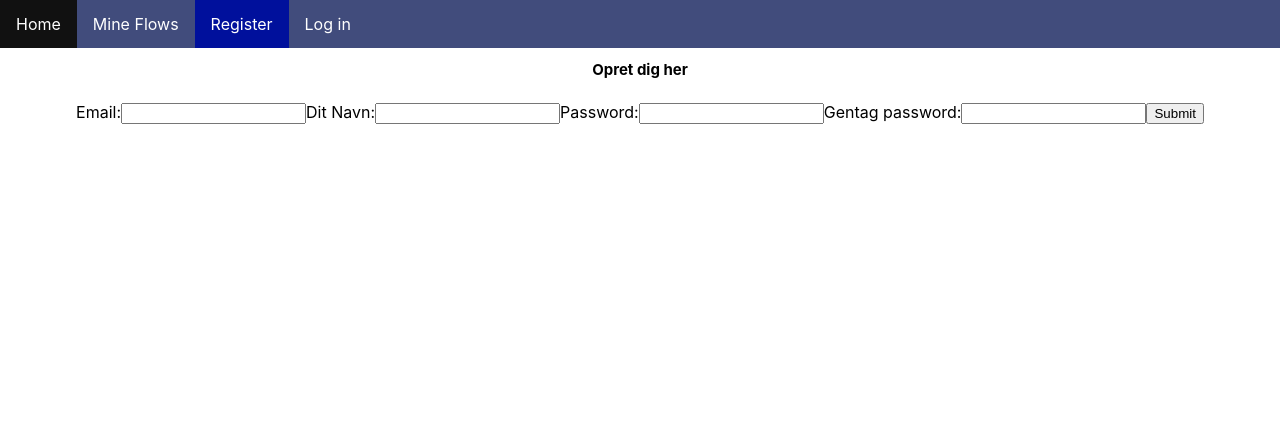
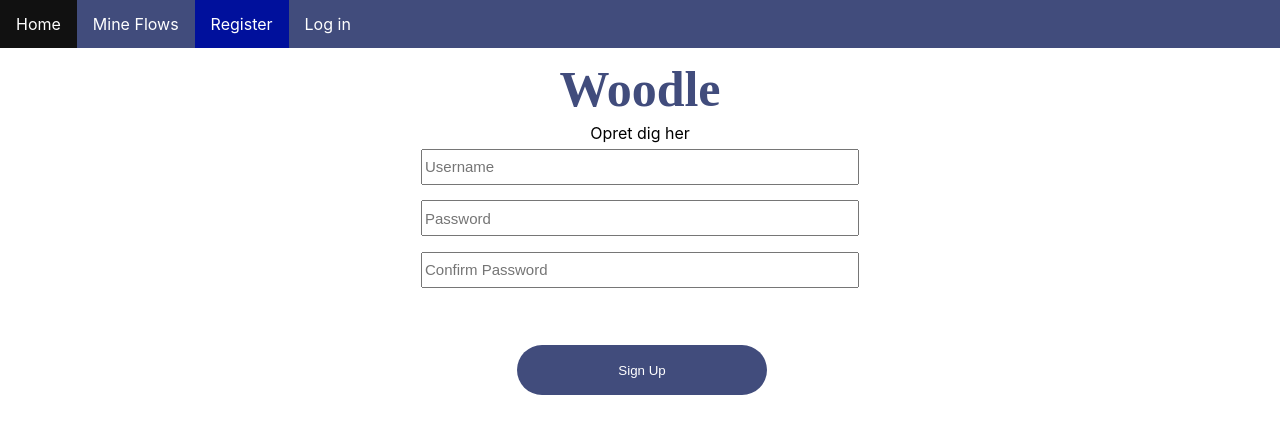
Before and after one commit to AICode97/Security2021, a React (Create React App) app in the folder FrontEnd/: page /register in a window 1280 px wide. Shown: the top 434 px of the page. Built offline with nearby package versions, Linux system fonts and the light colour scheme.

Commit message:
Added styling and some future use code

```diff
--- /dev/null
+++ b/FrontEnd/src/RegisterAndLogin.css
@@ -0,0 +1,58 @@
+.registerLogo {
+    color: rgb(65, 76, 124);
+    font-family: "Modak", cursive;
+    position: relative;
+    font-size: 50px;
+  }
+
+
+
+  .registerContainer {
+    border-radius: 5px;
+    background-color: #ffffff;
+    padding: 3px;
+    position: absolute;
+    left: 50%;
+    top: 15%;
+    transform: translate(-50%, -0%);
+    width: 450px;
+    height: 450px;
+  }
+
+  .nameField {
+    font-size: 30px;
+    margin-bottom: 10px;
+  }
+
+  .inputField {
+    width: 430px;
+    height: 30px;
+    margin-bottom: 10px;
+    font-size: 15px;
+  }
+
+  .makeButton {
+    border: none;
+    outline: none;
+    margin: auto;
+    color: white;
+    width: 250px;
+    background-color: rgb(65, 76, 124);
+    position: absolute;
+    border-radius: 100px;
+    left: 230px;
+    top: 250px;
+    transform: translate(-50%, -50%);
+    height: 50px;
+  }
+  .makeButton:hover {
+    background-color: rgb(50, 64, 128);
+  }
+
+
+  .statusMessage {
+    position: absolute;
+    left: 50%;
+    top: 50%;
+    transform: translate(-50%, -50%);
+  }
--- a/FrontEnd/src/components/LogIn.js
+++ b/FrontEnd/src/components/LogIn.js
@@ -1,20 +1,33 @@
+import "../RegisterAndLogin.css";
 import { useHistory } from "react-router-dom";
 import React, { useState, useEffect } from "react";
-import { Row, Container, Col } from "react-bootstrap";
 
-export default function LogIn({ login, init, errorMsg }) {
+export default function LogIn({
+  facade,
+  init,
+  setActivUser,
+  setAdmin,
+  setLoggedIn,
+}) {
   const [loginCredentials, setLoginCredentials] = useState(init);
 
   const history = useHistory();
+  const [msg, setMsg] = useState("");
+  const [start, setStart] = useState(false);
+  const [loading, setLoading] = useState(false);
+  const loader = (
+    <div
+      style={{
+        display: "flex",
+        justifyContent: "center",
+        alignItems: "center",
+      }}
+    >
+      <div className="loader"></div>
+    </div>
+  );
+  const successfulLogin = "Login succeeded";
 
-  const performLogin = (evt) => {
-    evt.preventDefault();
-    login(loginCredentials.username, loginCredentials.password, () => {
-      loginCredentials.username !== "admin"
-        ? history.push("/account")
-        : history.push("/statistics");
-    });
-  };
   const onChange = (evt) => {
     setLoginCredentials({
       ...loginCredentials,
@@ -22,21 +35,115 @@ export default function LogIn({ login, init, errorMsg }) {
     });
   };
 
+  const startLogin = (evt) => {
+    evt.preventDefault();
+
+    if (loginCredentials.username.length < 1) {
+      setMsg("username is missng");
+    } else if (loginCredentials.password.length < 1) {
+      setMsg("password is missing");
+    } else {
+      setLoading(true);
+      setStart(true);
+    }
+  };
+
+  /*
+  p(loginCredentials.username, loginCredentials.password);
+    loginCredentials.username !== "admin"
+      ? history.push("/account")
+      : history.push("/users");
+  */
+
+  useEffect(() => {
+    let mounted = true;
+    if (start) {
+      facade
+        .login(loginCredentials.username, loginCredentials.password)
+
+        .then(() => {
+          if (mounted) {
+            setLoading(false);
+            setMsg(successfulLogin);
+          }
+        })
+
+        .catch((err) => {
+          if (err.status) {
+            err.fullError.then((e) => setMsg(e.message));
+          } else {
+            setMsg("Network error has occurred: could not log in");
+            console.log("Network error! Could not log in");
+          }
+        });
+      return function cleanup() {
+        mounted = false;
+        setStart(false);
+      };
+    }
+  }, [start]);
+  useEffect(() => {
+    if (msg === successfulLogin) {
+      setTimeout(() => {
+        let u = facade.getActivUser;
+        u !== "admin" ? setLoggedIn(true) : setAdmin(true);
+        setActivUser(u);
+        loginCredentials.username !== "admin"
+          ? history.push("/account")
+          : history.push("/users");
+      }, 1500);
+    }
+  }, [msg]);
   return (
     <div>
-    <h1> Log in </h1>
-          <form onChange={onChange}>
-
-                Navn:
-                <input type="text" id="username" onChange={onChange} />
-
-
-                Password:
-                <input type="password" id="password" onChange={onChange} />
-
-              <button onClick={performLogin}>Login</button>
-
-          </form>
-          </div>
+      <h2 className="registerHeader">
+        {" "}
+        <span className="registerLogo"> Woodle </span>{" "}
+      </h2>
+      <form className="registerContainer" onChange={onChange}>
+        <div className="registerHeader">Log in her</div>
+        <div>
+          <label className="nameField">
+            <input
+              type="text"
+              id="username"
+              className="inputField"
+              placeholder="Username"
+              disabled={loading ? true : false}
+            />
+          </label>
+        </div>
+        <div>
+          <label className="nameField">
+            <input
+              type="password"
+              id="password"
+              className="inputField"
+              placeholder="Password"
+              disabled={loading ? true : false}
+            />
+          </label>
+        </div>
+        <div style={{ textAlign: "center" }}>
+          <label className="nameField">{msg}</label>
+        </div>
+        <div
+          style={{
+            display: "flex",
+            justifyContent: "center",
+            alignItems: "center",
+          }}
+        ></div>{" "}
+        {loading ? (
+          loader
+        ) : msg === successfulLogin ? (
+          ""
+        ) : (
+          <button className="makeButton" onClick={startLogin}>
+            Login
+          </button>
+        )}
+      </form>
+    </div>
   );
 }
--- a/FrontEnd/src/components/Register.js
+++ b/FrontEnd/src/components/Register.js
@@ -1,13 +1,15 @@
-import { useEffect, useState, Button, Form } from "react";
+import "../RegisterAndLogin.css";
+import { useEffect, useState } from "react";
 import { useHistory } from "react-router-dom";
-import { Row, Container, Col } from "react-bootstrap";
 
-export default function Register({ facade, init }) {
+export default function Register({ facade, init, login }) {
   const [newUser, setNewUser] = useState(init);
   const [status, setStatus] = useState("");
   const [nickName, setNickName] = useState("Stranger");
   const [pass2, setPass2] = useState("");
   const history = useHistory();
+  const [monted, setMonted] = useState(false);
+  const [regiterOk, setRegisterOk] = useState(false);
 
   function onChange(e) {
     const target = e.target;
@@ -30,11 +32,10 @@ export default function Register({ facade, init }) {
     e.preventDefault();
     if (
       pass2.length <= 3 ||
-      newUser.email.length <= 3 ||
       newUser.password.length <= 3 ||
       newUser.username.length <= 3
     ) {
-      setStatus("Username or password must be longer than 3 characters");
+      setStatus("nickname or password to short, try again");
     } else {
       pass2 === newUser.password
         ? facade
@@ -42,37 +43,98 @@ export default function Register({ facade, init }) {
             .then((data) => {
               setStatus(data.msg);
               setNickName(data.username);
+              setMonted(true);
             })
+
             .catch((err) => {
               if (err.status) {
                 err.fullError.then((e) => setStatus(e.message));
               } else {
                 setStatus("Network error has occurred: could not log in");
-                console.log("Network error! Could not log in");
+                console.log("Network error! Could not register");
               }
             })
         : setStatus("passwords did not match");
-      history.push("/login");
     }
   }
+
+  function logIn() {
+    setTimeout(function () {
+      if (monted) {
+        console.log("mounted");
+        console.log(newUser.username + " . " + newUser.password);
+        console.log(status);
+
+        history.push("/login");
+      }
+    }, 3000);
+    return function cleanup() {
+      setMonted(false);
+      setRegisterOk(true);
+    };
+  }
+
+  useEffect(logIn, [monted]);
+
   return (
+    <div>
       <div>
-          <h2>Opret dig her</h2>
-
-            <h5>{status}</h5>
-
-          <form onSubmit={onSubmit}>
-                Email:
-                <input type="text" id="email" onChange={onChange} />
-                Dit Navn:
-                <input type="text" id="username" onChange={onChange} />
-                Password:
-                <input type="password" id="password" onChange={onChange} />
-                Gentag password:
-                <input type="password" id="password1" onChange={onChange1} />
-                <input type="submit" value="Submit" />
-            </form>
-        </div>
-
+        <h2 className="registerHeader">
+          {" "}
+          <span className="registerLogo">Woodle </span>{" "}
+        </h2>
+      </div>
+      <form className="registerContainer" onSubmit={onSubmit}>
+        {regiterOk ? (
+          <div>
+            <h3>{status}</h3>
+            <div className="loader"></div>
+          </div>
+        ) : (
+          <div>
+            <div className="registerHeader"> Opret dig her</div>
+            <div>
+              <label className="nameField">
+                <input
+                  type="text"
+                  id="username"
+                  className="inputField"
+                  placeholder="Username"
+                  onChange={onChange}
+                />
+              </label>
+            </div>
+            <div>
+              <label className="nameField">
+                <input
+                  type="password"
+                  id="password"
+                  className="inputField"
+                  placeholder="Password"
+                  onChange={onChange}
+                />
+              </label>
+            </div>
+            <div>
+              <label className="nameField">
+                <input
+                  type="password"
+                  id="password1"
+                  className="inputField"
+                  placeholder="Confirm Password"
+                  onChange={onChange1}
+                />
+              </label>
+            </div>
+            <div style={{ textAlign: "center" }}>
+              <label className="nameField">{status}</label>
+            </div>
+            <div>
+              <input className="makeButton" type="submit" value="Sign Up" />
+            </div>{" "}
+          </div>
+        )}
+      </form>
+    </div>
   );
 }
```
